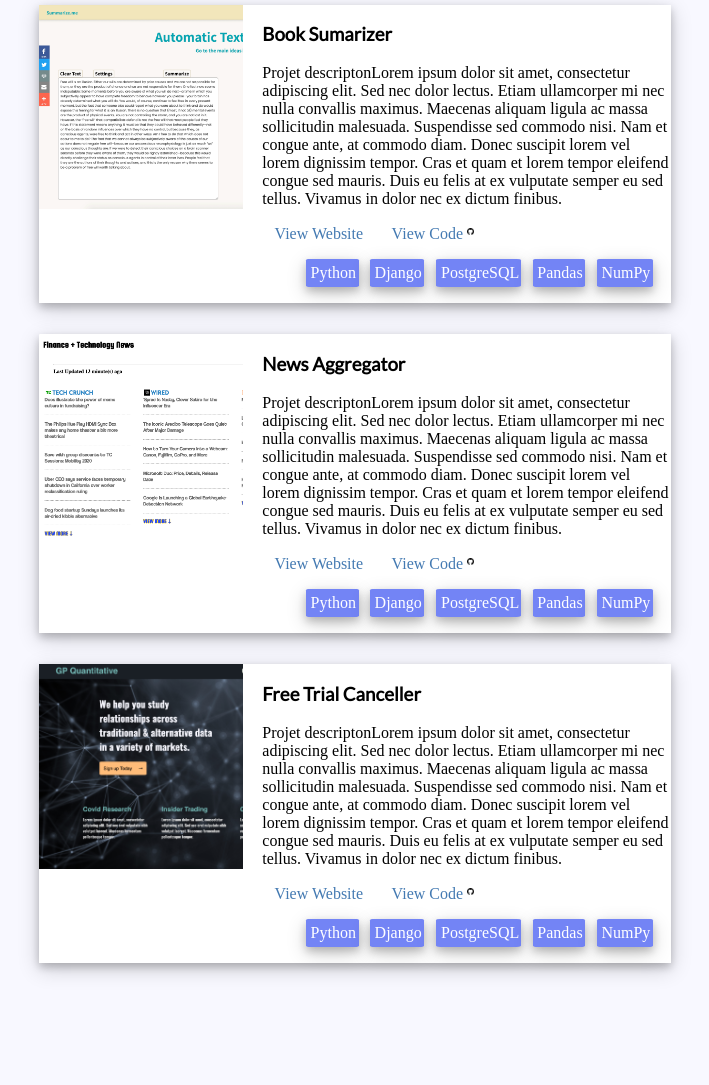
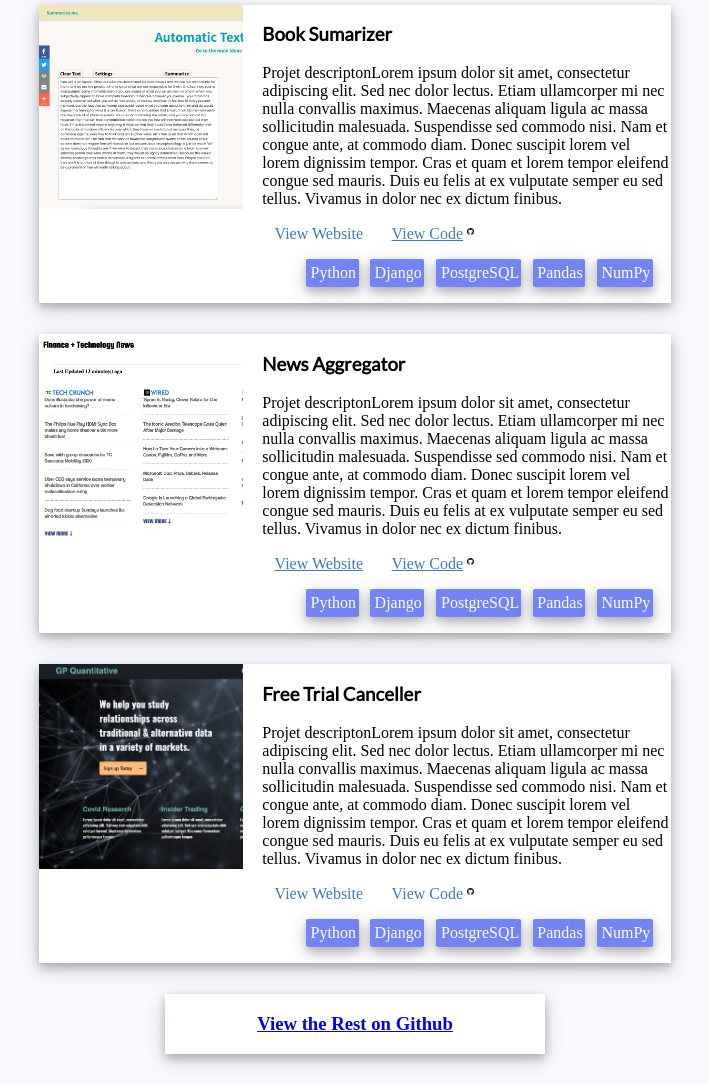
Before and after one commit to alexrpreston/alexpreston.org, a Django app: page /portfolio/ in a window 1280 px wide. Shown: the part 619-1704 px from the top of the page, without its empty margins (285-994 px from the left). Before the commit the page ends 1595 px from the top, so only its background shows below. Run offline with Django 3.2, Linux system fonts and the light colour scheme.

Commit message:
Added links to portfolio page and a link to my evernote notebook on the reading list page

```diff
--- a/portfolio/static/portfolio/css/style.css
+++ b/portfolio/static/portfolio/css/style.css
@@ -181,3 +181,15 @@ html{
     text-align: center;
     font-family: 'Bree Serif', serif;
 }
+
+.viewMoreOnGithub{
+    text-align: center;
+}
+
+.viewMore{
+    width: 30%;
+}
+
+.readListInfo{
+    font-family: 'Lora', serif;
+}
--- a/portfolio/templates/portfolio/portfolio.html
+++ b/portfolio/templates/portfolio/portfolio.html
@@ -11,8 +11,8 @@
     <div class="projectInfo">
         <h3 class="projectName">GP Quantitative</h3>
         <p>Projet descriptonLorem ipsum dolor sit amet, consectetur adipiscing elit. Sed nec dolor lectus. Etiam ullamcorper mi nec nulla convallis maximus. Maecenas aliquam ligula ac massa sollicitudin malesuada. Suspendisse sed commodo nisi. Nam et congue ante, at commodo diam. Donec suscipit lorem vel lorem dignissim tempor. Cras et quam et lorem tempor eleifend congue sed mauris. Duis eu felis at ex vulputate semper eu sed tellus. Vivamus in dolor nec ex dictum finibus.</p>
-        <a class="projectWebsiteLink">View Website</a>
-        <a class="projectCodeLink">View Code<img class="socialLinkIcon" src="{% static 'portfolio/images/github.png' %}"></a>
+        <a class="projectWebsiteLink" target="_blank">View Website</a>
+        <a class="projectCodeLink" target="_blank">View Code<img class="socialLinkIcon" src="{% static 'portfolio/images/github.png' %}"></a>
         <ul class="projectLanguagesList">
             <li class="projectLanguageBox"><div class="projectLanguage">Python</div></li>
             <li class="projectLanguageBox"><div class="projectLanguage">Django</div></li>
@@ -30,8 +30,8 @@
     <div class="projectInfo">
         <h3 class="projectName">Book Sumarizer</h3>
         <p>Projet descriptonLorem ipsum dolor sit amet, consectetur adipiscing elit. Sed nec dolor lectus. Etiam ullamcorper mi nec nulla convallis maximus. Maecenas aliquam ligula ac massa sollicitudin malesuada. Suspendisse sed commodo nisi. Nam et congue ante, at commodo diam. Donec suscipit lorem vel lorem dignissim tempor. Cras et quam et lorem tempor eleifend congue sed mauris. Duis eu felis at ex vulputate semper eu sed tellus. Vivamus in dolor nec ex dictum finibus.</p>
-        <a class="projectWebsiteLink">View Website</a>
-        <a class="projectCodeLink">View Code<img class="socialLinkIcon" src="{% static 'portfolio/images/github.png' %}"></a>
+        <a class="projectWebsiteLink" target="_blank">View Website</a>
+        <a class="projectCodeLink" href="https://github.com/alexrpreston/Book-Summarizer" target="_blank">View Code<img class="socialLinkIcon" src="{% static 'portfolio/images/github.png' %}"></a>
         <ul class="projectLanguagesList">
             <li class="projectLanguageBox"><div class="projectLanguage">Python</div></li>
             <li class="projectLanguageBox"><div class="projectLanguage">Django</div></li>
@@ -49,8 +49,8 @@
     <div class="projectInfo">
         <h3 class="projectName">News Aggregator</h3>
         <p>Projet descriptonLorem ipsum dolor sit amet, consectetur adipiscing elit. Sed nec dolor lectus. Etiam ullamcorper mi nec nulla convallis maximus. Maecenas aliquam ligula ac massa sollicitudin malesuada. Suspendisse sed commodo nisi. Nam et congue ante, at commodo diam. Donec suscipit lorem vel lorem dignissim tempor. Cras et quam et lorem tempor eleifend congue sed mauris. Duis eu felis at ex vulputate semper eu sed tellus. Vivamus in dolor nec ex dictum finibus.</p>
-        <a class="projectWebsiteLink">View Website</a>
-        <a class="projectCodeLink">View Code<img class="socialLinkIcon" src="{% static 'portfolio/images/github.png' %}"></a>
+        <a class="projectWebsiteLink" href="http://alexrpreston.pythonanywhere.com/newsapp/" target="_blank">View Website</a>
+        <a class="projectCodeLink" href="https://github.com/alexrpreston/News-Aggregator" target="_blank">View Code<img class="socialLinkIcon" src="{% static 'portfolio/images/github.png' %}"></a>
         <ul class="projectLanguagesList">
             <li class="projectLanguageBox"><div class="projectLanguage">Python</div></li>
             <li class="projectLanguageBox"><div class="projectLanguage">Django</div></li>
@@ -68,8 +68,8 @@
     <div class="projectInfo">
         <h3 class="projectName">Free Trial Canceller</h3>
         <p>Projet descriptonLorem ipsum dolor sit amet, consectetur adipiscing elit. Sed nec dolor lectus. Etiam ullamcorper mi nec nulla convallis maximus. Maecenas aliquam ligula ac massa sollicitudin malesuada. Suspendisse sed commodo nisi. Nam et congue ante, at commodo diam. Donec suscipit lorem vel lorem dignissim tempor. Cras et quam et lorem tempor eleifend congue sed mauris. Duis eu felis at ex vulputate semper eu sed tellus. Vivamus in dolor nec ex dictum finibus.</p>
-        <a class="projectWebsiteLink">View Website</a>
-        <a class="projectCodeLink">View Code<img class="socialLinkIcon" src="{% static 'portfolio/images/github.png' %}"></a>
+        <a class="projectWebsiteLink" target="_blank">View Website</a>
+        <a class="projectCodeLink" target="_blank">View Code<img class="socialLinkIcon" src="{% static 'portfolio/images/github.png' %}"></a>
         <ul class="projectLanguagesList">
             <li class="projectLanguageBox"><div class="projectLanguage">Python</div></li>
             <li class="projectLanguageBox"><div class="projectLanguage">Django</div></li>
@@ -80,4 +80,10 @@
     </div>
 </div>
 
+<div class="individualProjects viewMore">
+    <div class="projectInfo">
+        <a target="_blank" href="https://github.com/alexrpreston"><h3 class="viewMoreOnGithub">View the Rest on Github</h3></a>
+    </div>
+</div>
+
 {% endblock %}
```
Also changed, not shown: portfolio/templates/portfolio/readingList.html (+14 -7 lines), 1 other file.
